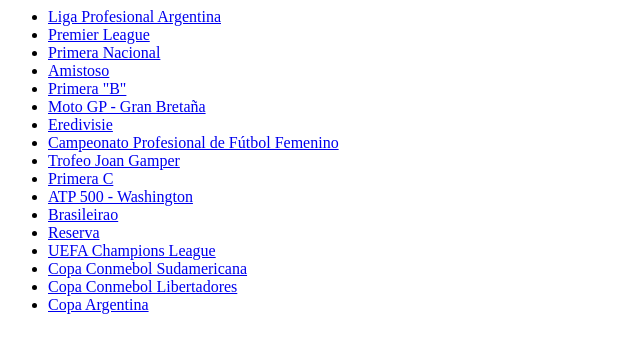
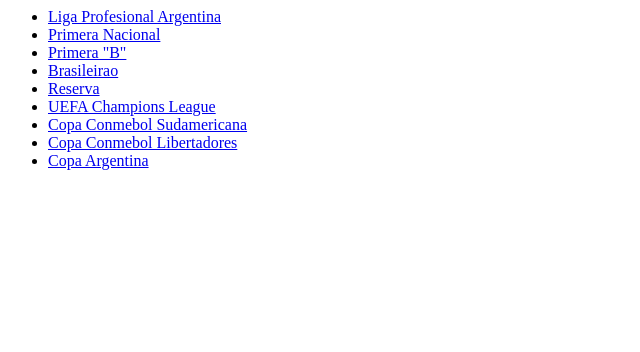
Before and after one commit to seppo0010/agenda-deportiva, a plain HTML site: page index.html in a window 1280 px wide. Shown: the whole page, without its empty margins (0-640 px from the left). Drawn offline with Linux system fonts and the light colour scheme.

Commit message:
deploy: ffe7b5cb1cd2e3f9b8ae7a5175f7bc29da62a117

```diff
--- a/index.html
+++ b/index.html
@@ -1,15 +1,7 @@
 <ul>
 <li><a href="Liga Profesional Argentina.ics" target="_blank">Liga Profesional Argentina</a></li>
-<li><a href="Premier League.ics" target="_blank">Premier League</a></li>
 <li><a href="Primera Nacional.ics" target="_blank">Primera Nacional</a></li>
-<li><a href="Amistoso.ics" target="_blank">Amistoso</a></li>
 <li><a href="Primera &quot;B&quot;.ics" target="_blank">Primera &quot;B&quot;</a></li>
-<li><a href="Moto GP - Gran Bretaña .ics" target="_blank">Moto GP - Gran Bretaña </a></li>
-<li><a href="Eredivisie .ics" target="_blank">Eredivisie </a></li>
-<li><a href="Campeonato Profesional de Fútbol Femenino.ics" target="_blank">Campeonato Profesional de Fútbol Femenino</a></li>
-<li><a href="Trofeo Joan Gamper.ics" target="_blank">Trofeo Joan Gamper</a></li>
-<li><a href="Primera C.ics" target="_blank">Primera C</a></li>
-<li><a href="ATP 500 - Washington.ics" target="_blank">ATP 500 - Washington</a></li>
 <li><a href="Brasileirao.ics" target="_blank">Brasileirao</a></li>
 <li><a href="Reserva.ics" target="_blank">Reserva</a></li>
 <li><a href="UEFA Champions League.ics" target="_blank">UEFA Champions League</a></li>
```
Also changed, not shown: 17 other files.
